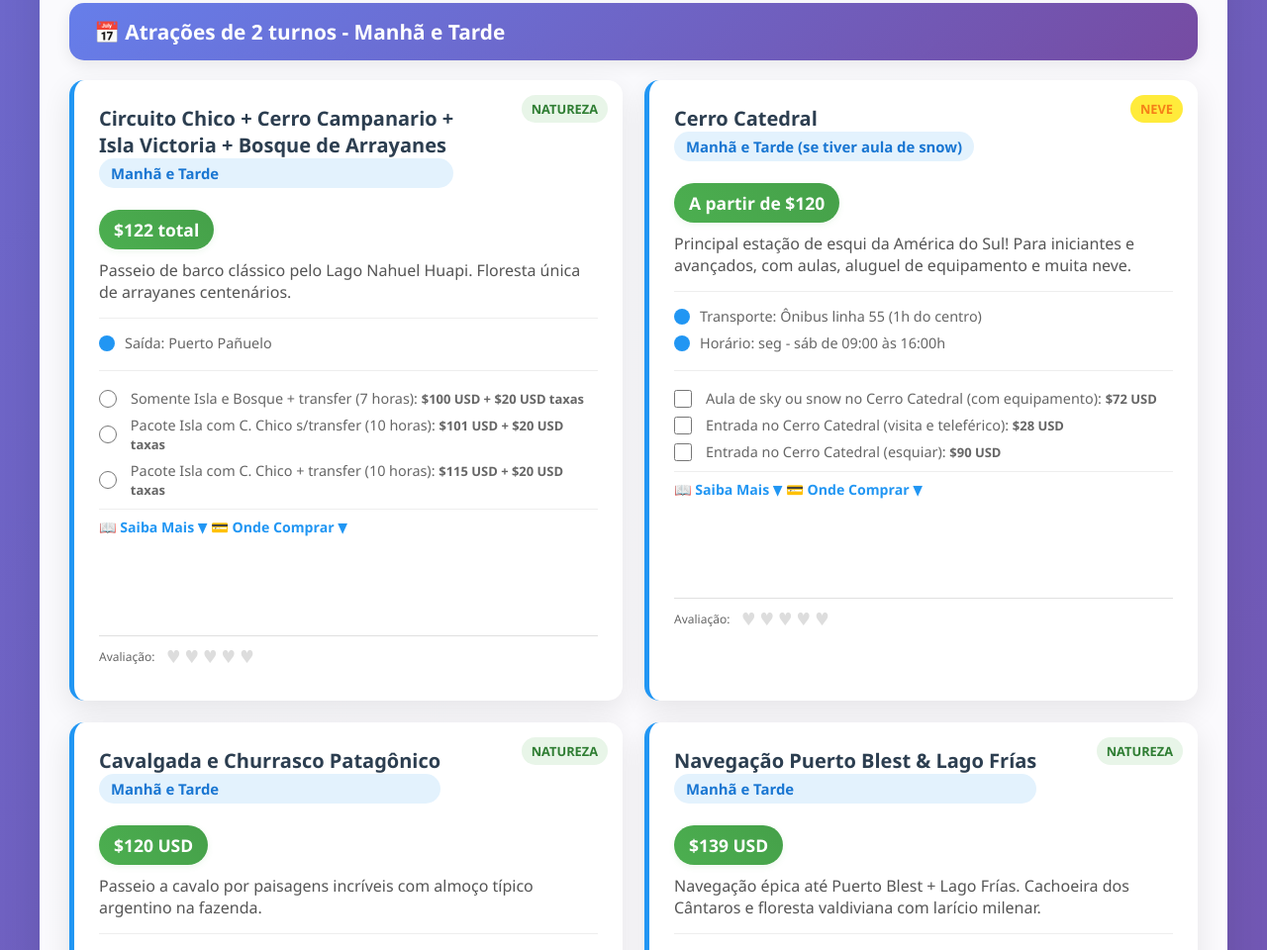
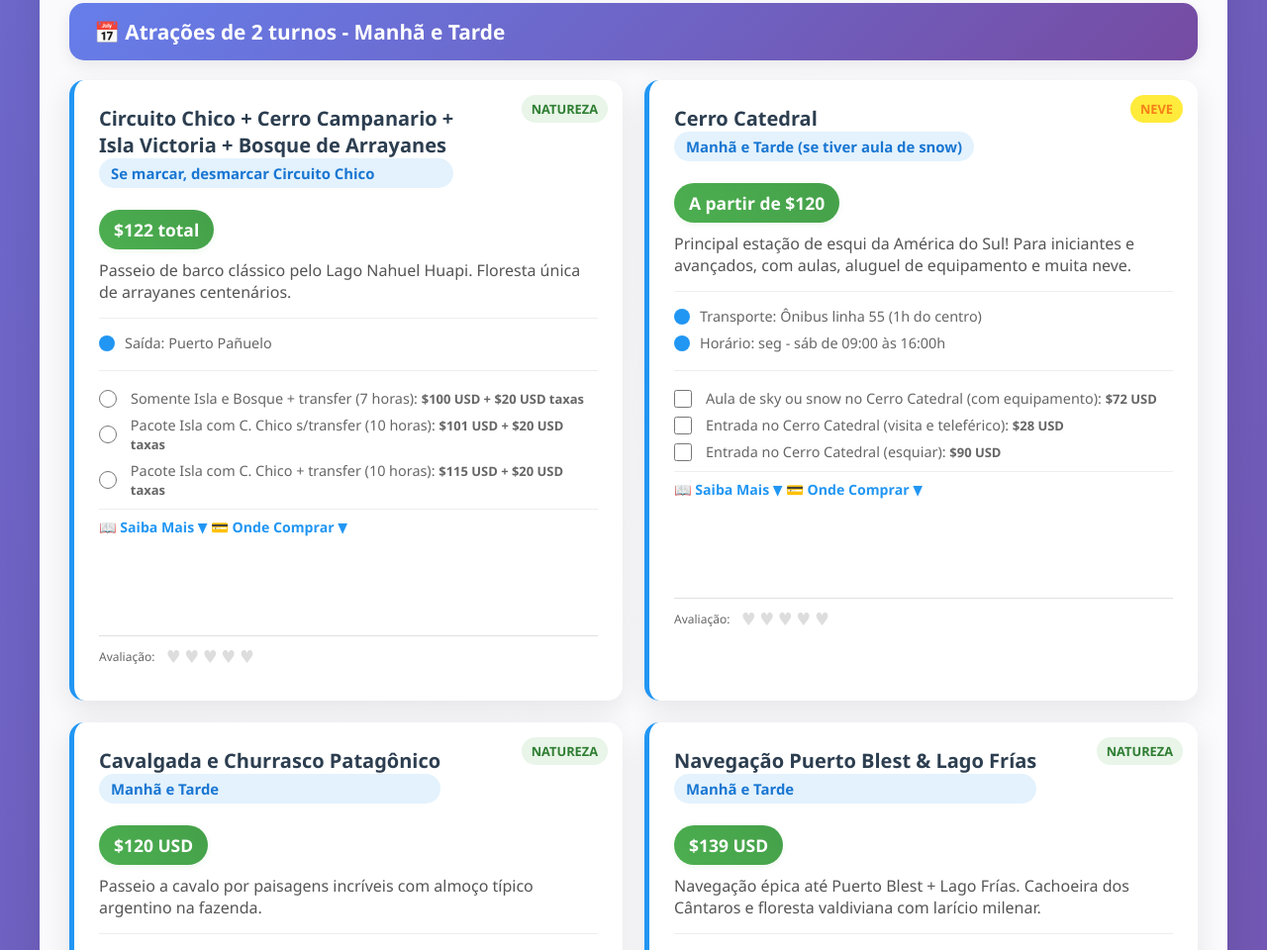
Before and after one commit to marciofmar/bariloche, a plain HTML site: page index.html in a window 1280 px wide. Shown: the part 3191-4151 px from the top of the page at 99% size. Drawn offline with Linux system fonts and the light colour scheme; no server answers.

Commit message:
Add files via upload

```diff
--- a/index.html
+++ b/index.html
@@ -1050,7 +1050,7 @@
                     <div class="activity-header">
                         <div>
                             <div class="activity-title">Circuito Chico + Cerro Campanario +<br> Isla Victoria + Bosque de Arrayanes</div>
-                            <div class="activity-time">Manhã e Tarde</div>
+                            <div class="activity-time">Se marcar, desmarcar Circuito Chico</div>
                         </div>
                     </div>
                     <div class="price-tag">$122 total</div>
```
